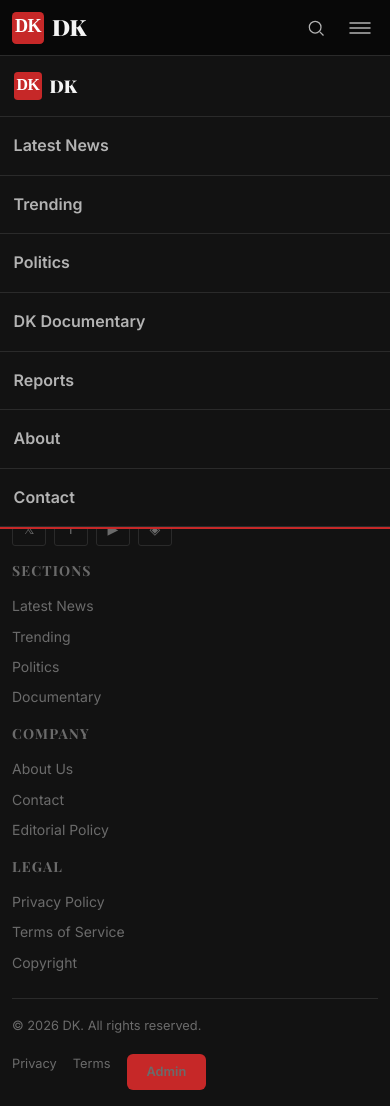
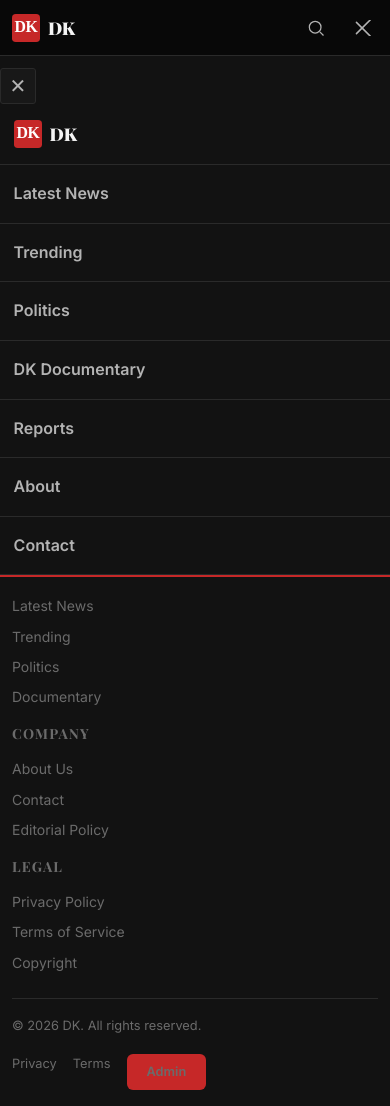
Before and after one commit to Bundicharles/website, a PHP site: page /article.html in a window 390 px wide, after a click that opens the changed part. Run offline with PHP 8.4, Linux system fonts and the light colour scheme; data that the repository does not hold is empty.

Commit message:
fix: mobile responsive logo and navigation
- Fix logo SVG hardcoded dimensions (120px -> 1em) for responsive scaling
- Add missing .nav-logo-text CSS rule
- Reduce logo text size on mobile (<=768px) to fit 56px header
- Tighten header-inner gap on mobile
- Add slide-down animation for mobile menu
- Add hamburger-to-X toggle on menu open
- Inject mobile menu close button via JS

```diff
--- a/assets/css/layout.css
+++ b/assets/css/layout.css
@@ -52,6 +52,15 @@
   height:        32px;
   object-fit:    contain;
   flex-shrink:   0;
+}
+
+.nav-logo-text {
+  font-family:     var(--font-heading);
+  font-size:       1.25rem;
+  font-weight:     900;
+  color:           var(--text-primary);
+  letter-spacing:  -0.02em;
+  line-height:     1;
 }
 
 /* ── Primary navigation (horizontal) ── */
@@ -206,6 +215,23 @@
   color:      var(--text-primary);
 }
 
+.hamburger svg line {
+  transition: transform 0.2s ease, opacity 0.2s ease;
+  transform-origin: center;
+}
+
+.hamburger.open line:nth-child(1) {
+  transform: translateY(5px) rotate(45deg);
+}
+
+.hamburger.open line:nth-child(2) {
+  opacity: 0;
+}
+
+.hamburger.open line:nth-child(3) {
+  transform: translateY(-5px) rotate(-45deg);
+}
+
 /* ── Mobile menu ── */
 .mobile-menu {
   position:   fixed;
@@ -217,16 +243,42 @@
   z-index:    999;
   max-height: calc(100vh - var(--header-h));
   overflow-y: auto;
+  transform:  translateY(-10px);
   opacity:    0;
   visibility: hidden;
   pointer-events: none;
-  transition: opacity var(--trans-fast), visibility var(--trans-fast);
+  transition: opacity var(--trans-fast), visibility var(--trans-fast), transform var(--trans-fast);
 }
 
 .mobile-menu.open {
   opacity:    1;
   visibility: visible;
   pointer-events: auto;
+  transform:  translateY(0);
+}
+
+/* Mobile menu close button */
+.mobile-menu-close-btn {
+  position:     sticky;
+  top:          0;
+  right:        0;
+  align-self:   flex-end;
+  margin:       0.75rem 0.75rem 0 0;
+  width:        36px;
+  height:       36px;
+  border-radius: var(--radius-sm);
+  background:    var(--bg-card);
+  border:        1px solid var(--border);
+  color:         var(--text-secondary);
+  font-size:     1.25rem;
+  cursor:        pointer;
+  z-index:        10;
+  transition:     background var(--trans-fast), color var(--trans-fast);
+}
+
+.mobile-menu-close-btn:hover {
+  background: var(--bg-card);
+  color:      var(--red);
 }
 
 .mobile-nav-link {
@@ -262,6 +314,9 @@
 
 /* ── Responsive ── */
 @media (max-width: 768px) {
+  .header-inner { gap: var(--space-sm); }
+  .nav-logo-img { width: 28px; height: 28px; }
+  .nav-logo-text { font-size: 1.1rem; }
   .primary-nav { display: none; }
   .hamburger   { display: flex; }
 
--- a/assets/js/modules/header-nav.js
+++ b/assets/js/modules/header-nav.js
@@ -25,14 +25,20 @@ export function initHeaderNav() {
   function openMobileMenu() {
     if (searchOverlay?.classList.contains('open')) closeSearch();
     mobileMenu?.classList.add('open');
+    hamburger?.classList.add('open');
     hamburger?.setAttribute('aria-expanded', 'true');
+    hamburger?.setAttribute('aria-label', 'Close navigation menu');
     lockBody(true);
   }
+
   function closeMobileMenu() {
     mobileMenu?.classList.remove('open');
+    hamburger?.classList.remove('open');
     hamburger?.setAttribute('aria-expanded', 'false');
+    hamburger?.setAttribute('aria-label', 'Toggle navigation menu');
     lockBody(false);
   }
+
   function toggleMobileMenu() {
     const expanded = hamburger?.getAttribute('aria-expanded') === 'true';
     expanded ? closeMobileMenu() : openMobileMenu();
@@ -45,10 +51,22 @@ export function initHeaderNav() {
     searchInput?.focus();
     lockBody(true);
   }
+
   function closeSearch() {
     searchOverlay?.classList.remove('open');
     searchToggle?.setAttribute('aria-expanded', 'false');
     lockBody(false);
+  }
+
+  function createMobileCloseButton() {
+    if (!mobileMenu || mobileMenu.querySelector('.mobile-menu-close-btn')) return;
+    const closeBtn = document.createElement('button');
+    closeBtn.className = 'mobile-menu-close-btn';
+    closeBtn.id = 'mobile-menu-close';
+    closeBtn.setAttribute('aria-label', 'Close menu');
+    closeBtn.innerHTML = '✕';
+    closeBtn.addEventListener('click', closeMobileMenu);
+    mobileMenu.insertBefore(closeBtn, mobileMenu.firstChild);
   }
 
   hamburger?.addEventListener('click', toggleMobileMenu);
@@ -81,6 +99,8 @@ export function initHeaderNav() {
     if (e.target === searchOverlay) closeSearch();
   });
 
+  createMobileCloseButton();
+
   if (header) {
     const onScroll = () => header.classList.toggle('scrolled', window.scrollY > 10);
     window.addEventListener('scroll', onScroll, { passive: true });
```
Also changed, not shown: assets/images/logo-dk.svg.
